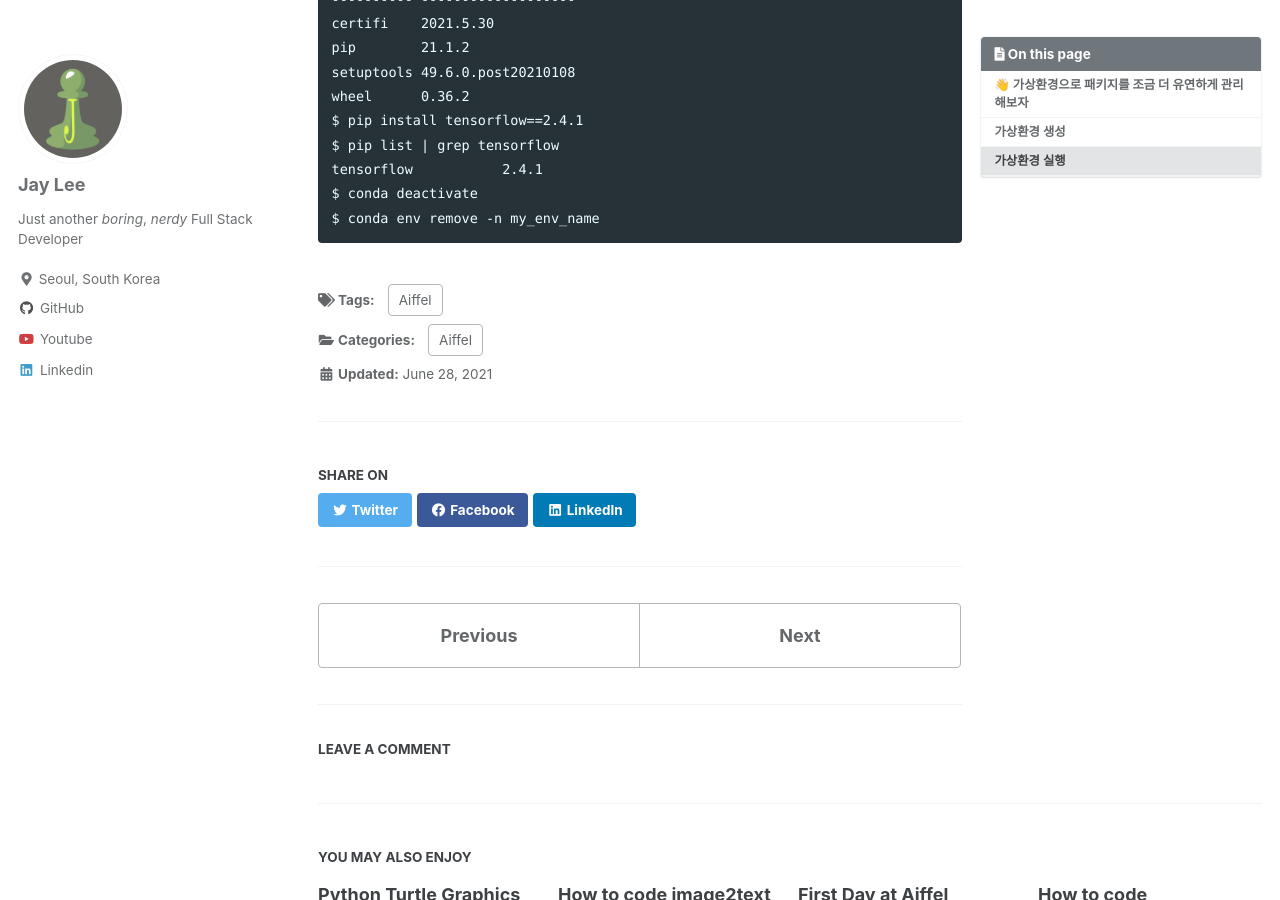
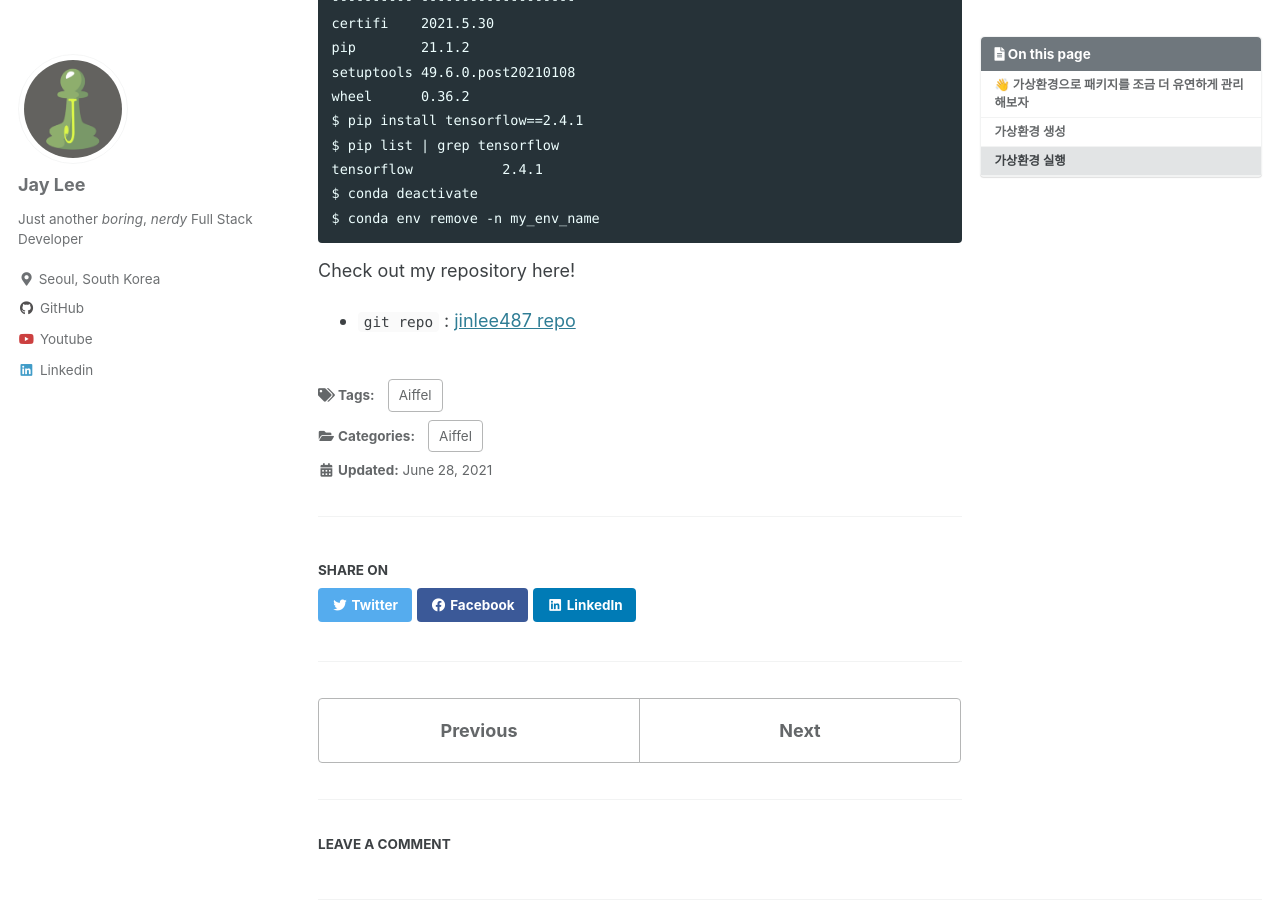
Before and after one commit to jinlee487/jinlee487.github.io, a Jekyll site: the page built from _posts/2021-06-28-aiffel-second-post.md, in a window 1280 px wide and 900 px high, scrolled down 1181 px. Built offline with Jekyll 4.4.1, drawn with Linux system fonts in a browser that asks for light colours; cached includes are drawn as plain includes; comment, search, counter and statistics services are not loaded.

Commit message:
aiffel posting 3

````diff
--- a/_posts/2021-06-28-aiffel-second-post.md
+++ b/_posts/2021-06-28-aiffel-second-post.md
@@ -57,3 +57,6 @@ tensorflow           2.4.1
 $ conda deactivate
 $ conda env remove -n my_env_name
 ```
+Check out my repository here!
+- `git repo` : [jinlee487 repo](https://github.com/jinlee487/python_exercises/tree/turtle_graphics
+)
````
